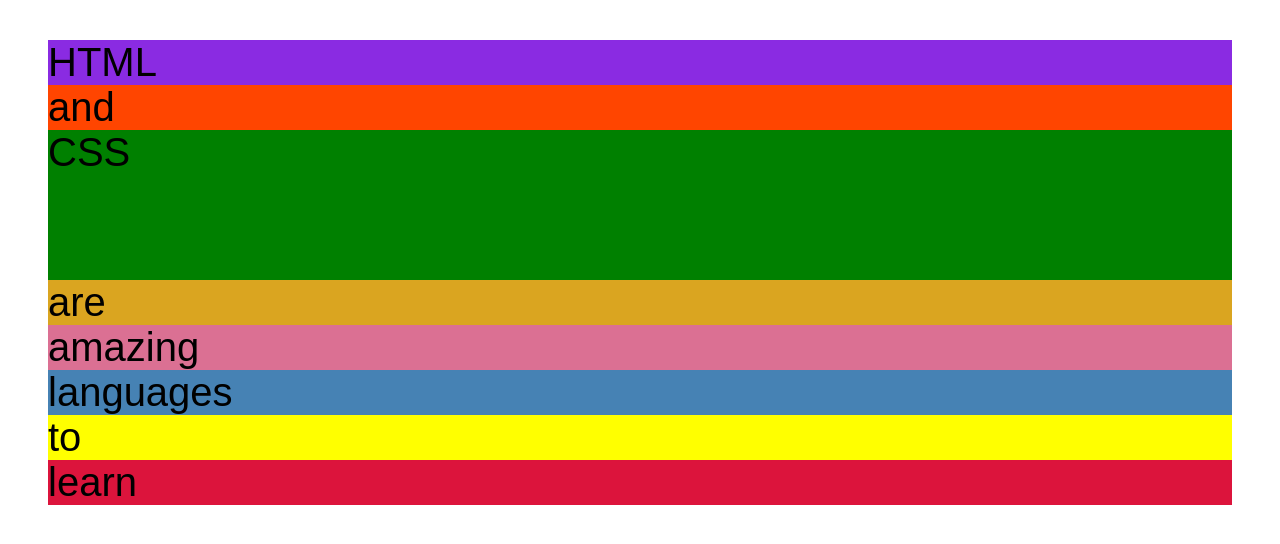
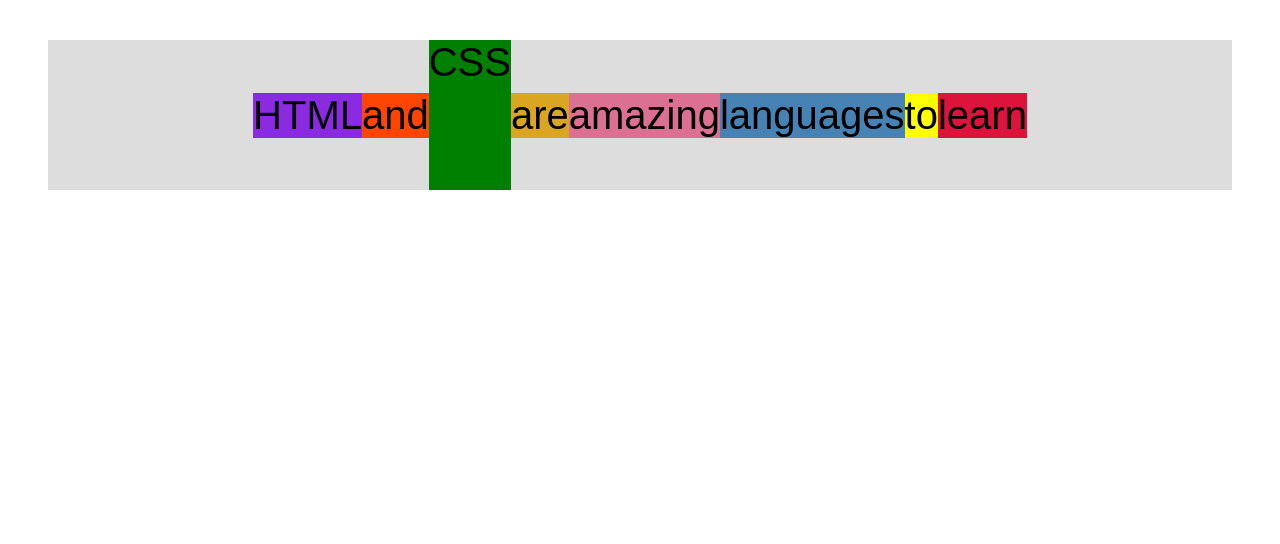
Before and after one commit to Kenan-Kadic/css-layouts, a plain HTML site: page flexbox.html in a window 1280 px wide. Drawn offline with Linux system fonts and the light colour scheme.

Commit message:
flexbox intro added

```diff
--- a/flexbox.html
+++ b/flexbox.html
@@ -40,6 +40,23 @@
         margin: 40px;
 
         /* FLEXBOX */
+        /* display: flex puts all elements side by side
+        these are the FLEX ITEMS part of the FLEX CONTAINER */
+
+        /* Horizontally each element takes up as much space as necessary to show the text */
+
+        /* Vertically all elements are as tall as the tallest element */
+        display: flex;
+
+        /* with this things get vertially aligned at center */
+        /* the default align items is stretch. */
+        /* stretch means all elements will stretch as tall as tallest element */
+        /* you have start, center, and end */
+        align-items: center;
+
+        /* this will center content inside the container */
+        justify-content: center;
+        /* you also have space between--even space between all elements */
       }
     </style>
   </head>
```
Also changed, not shown: index.html (+2 -2 lines).
